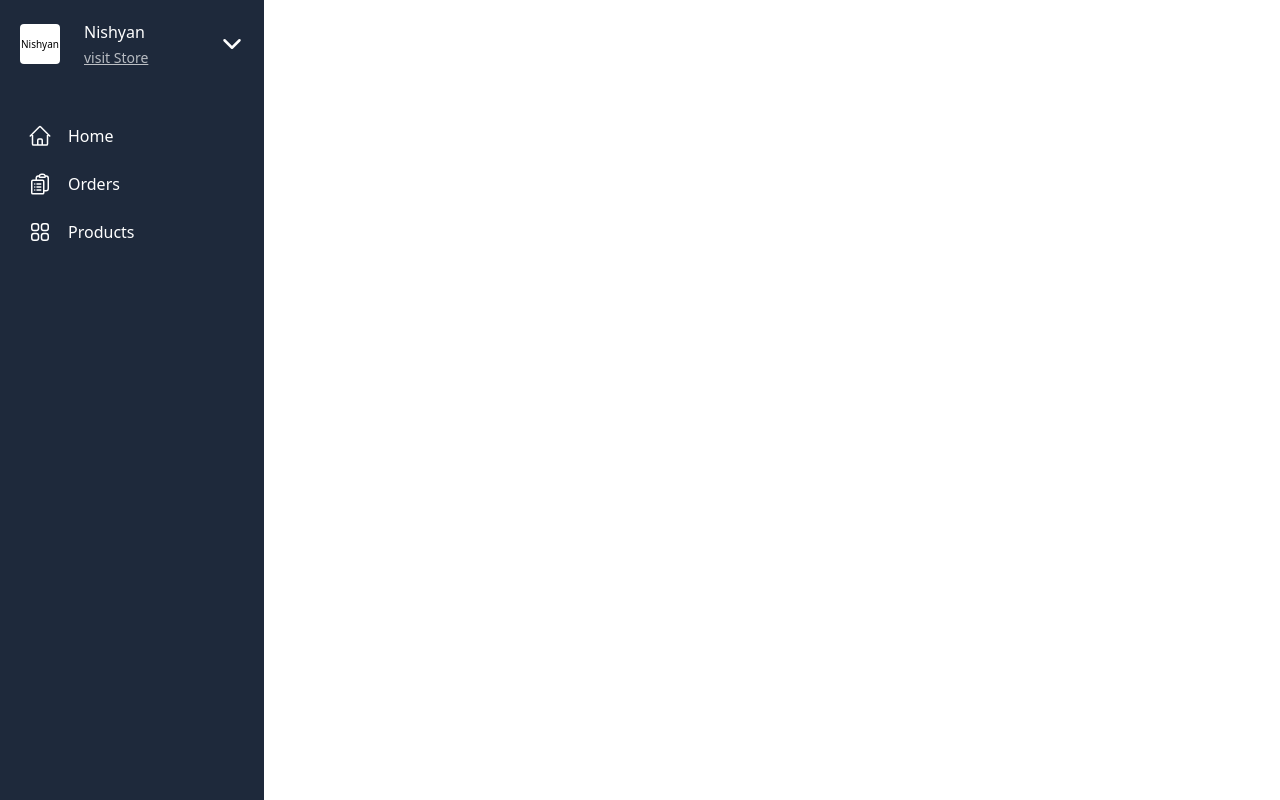
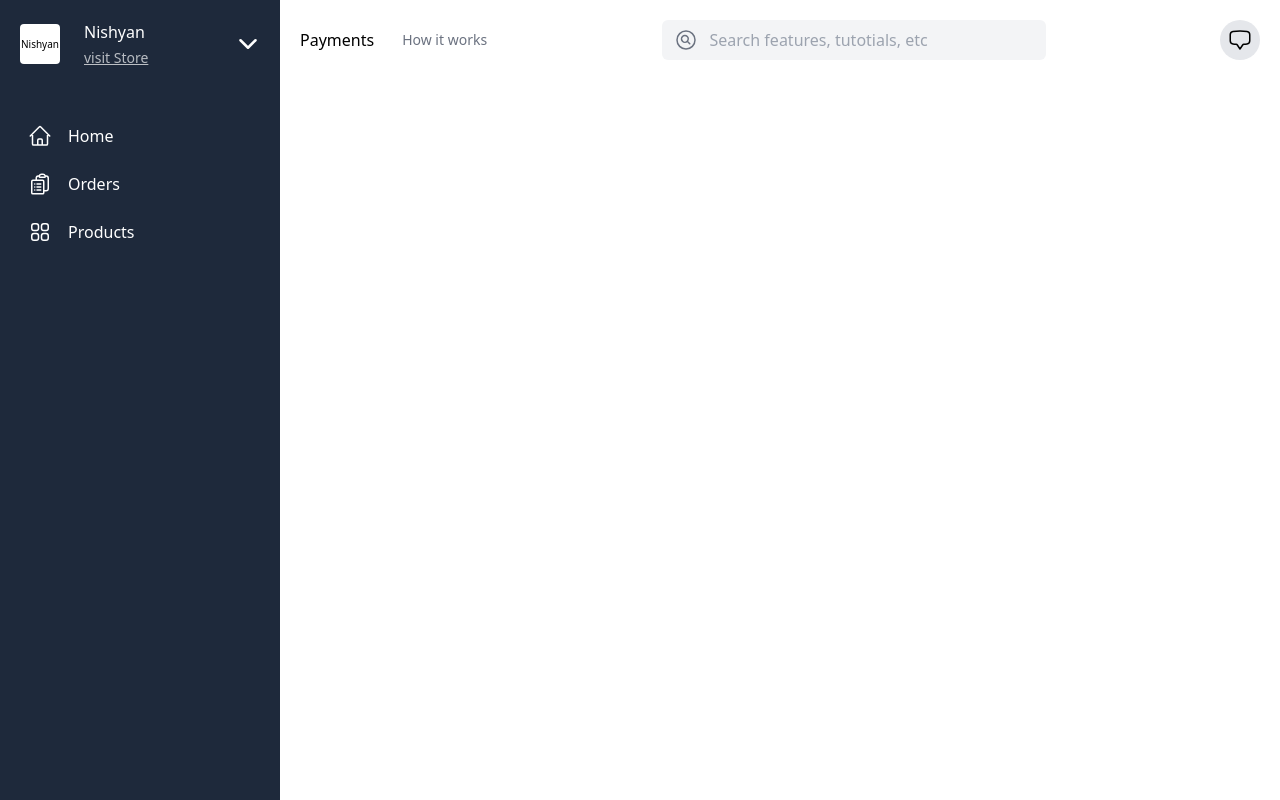
Before and after one commit to ranjit1024/TainWind-ui, a React (Vite) app: page / in a window 1280 px wide. Built offline with nearby package versions, Linux system fonts and the light colour scheme.

Commit message:
header added

```diff
--- a/src/App.jsx
+++ b/src/App.jsx
@@ -2,14 +2,16 @@ import { useState } from "react";
 import reactLogo from "./assets/react.svg";
 import viteLogo from "/vite.svg";
 import "./App.css";
-import {Sidebar } from "./components/Sidebar";
+import {Sidebar} from "./components/Sidebar";
+import { Header } from "./components/Header";
 
 function App() {
   const [count, setCount] = useState(0);
 
   return (
    <div className="flex">
-    <Sidebar></Sidebar>
+    <Sidebar/>
+    <Header></Header>
 
     </div>
   );
--- /dev/null
+++ b/src/components/Header.jsx
@@ -0,0 +1,42 @@
+export function Header() {
+  return (
+    <div className="bg-white flex flex-row h-fit p-5 justify-between w-screen">
+      <div className="flex items-center">
+        <p className="font-base mr-7">Payments</p>
+        <p className="text-gray-500 text-sm">How it works</p>
+      </div>
+
+      <div className="relative">
+        <input
+          type="text"
+          placeholder="Search features, tutotials, etc"
+          className="p-2 pl-12 w-96 bg-gray-100 rounded-md font-medium focus:outline-gray-300"
+        />
+
+        <div className="absolute left-0 inset-y-0 flex items-center p-3 text-gray-500">
+          <svg
+            xmlns="http://www.w3.org/2000/svg"
+            fill="none"
+            viewBox="0 0 24 24"
+            stroke-width="1.5"
+            stroke="currentColor"
+            class="size-6"
+          >
+            <path
+              stroke-linecap="round"
+              stroke-linejoin="round"
+              d="m15.75 15.75-2.489-2.489m0 0a3.375 3.375 0 1 0-4.773-4.773 3.375 3.375 0 0 0 4.774 4.774ZM21 12a9 9 0 1 1-18 0 9 9 0 0 1 18 0Z"
+            />
+          </svg>
+        </div>
+      </div>
+
+      <div className="p-2 flex bg-gray-200 rounded-full">
+      <svg xmlns="http://www.w3.org/2000/svg" fill="none" viewBox="0 0 24 24" stroke-width="1.5" stroke="currentColor" class="size-6">
+  <path stroke-linecap="round" stroke-linejoin="round" d="M2.25 12.76c0 1.6 1.123 2.994 2.707 3.227 1.068.157 2.148.279 3.238.364.466.037.893.281 1.153.671L12 21l2.652-3.978c.26-.39.687-.634 1.153-.67 1.09-.086 2.17-.208 3.238-.365 1.584-.233 2.707-1.626 2.707-3.228V6.741c0-1.602-1.123-2.995-2.707-3.228A48.394 48.394 0 0 0 12 3c-2.392 0-4.744.175-7.043.513C3.373 3.746 2.25 5.14 2.25 6.741v6.018Z" />
+</svg>
+
+      </div>
+    </div>
+  );
+}
--- a/src/components/Sidebar.jsx
+++ b/src/components/Sidebar.jsx
@@ -8,7 +8,7 @@ export function Sidebar() {
 
         <div className="name text-white ml-6">
           <p className="font-medium mb-1">Nishyan</p>
-          <p className="text-sm align-bottom text-gray-50 opacity-70 underline-offset-1 underline decoration-white decoration-1 font-medium">
+          <p className="text-sm align-bottom text-gray-50 opacity-70 underline-offset-1 underline decoration-white decoration-1 font-medium w-20">
             visit Store
           </p>
         </div>
```
